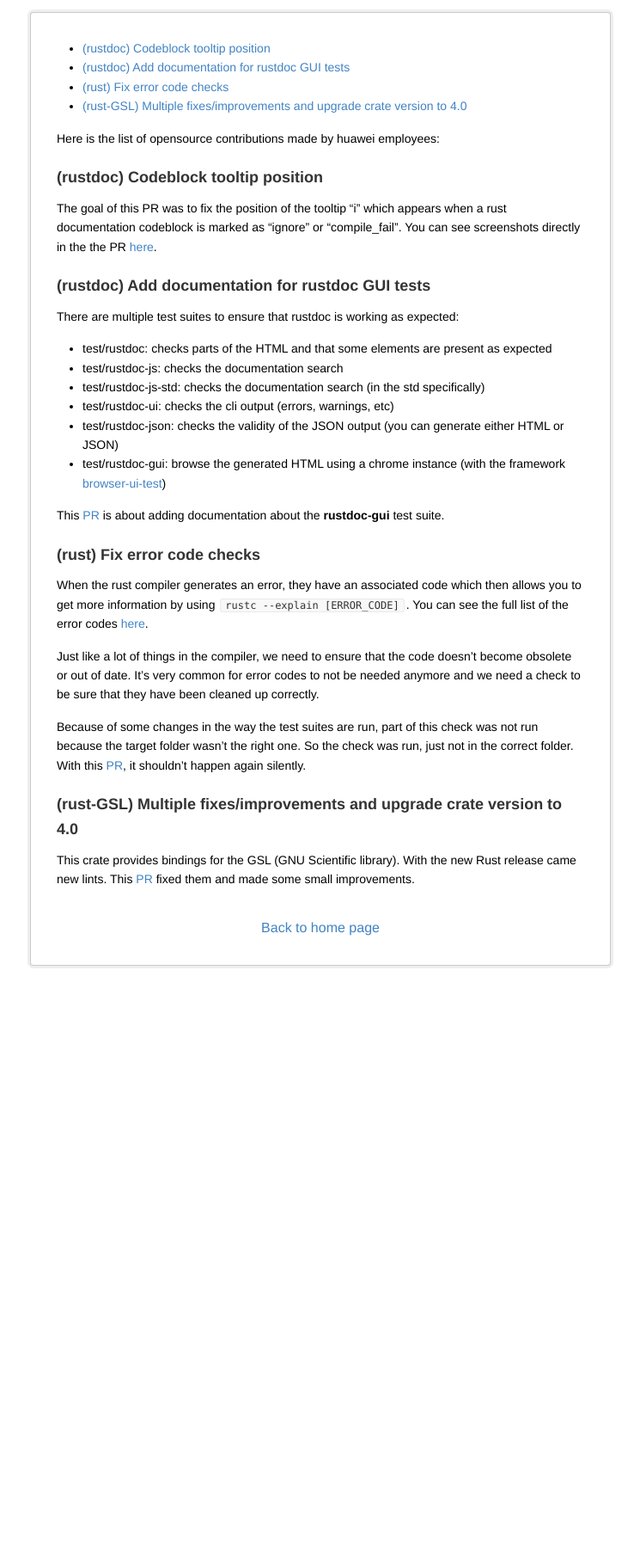
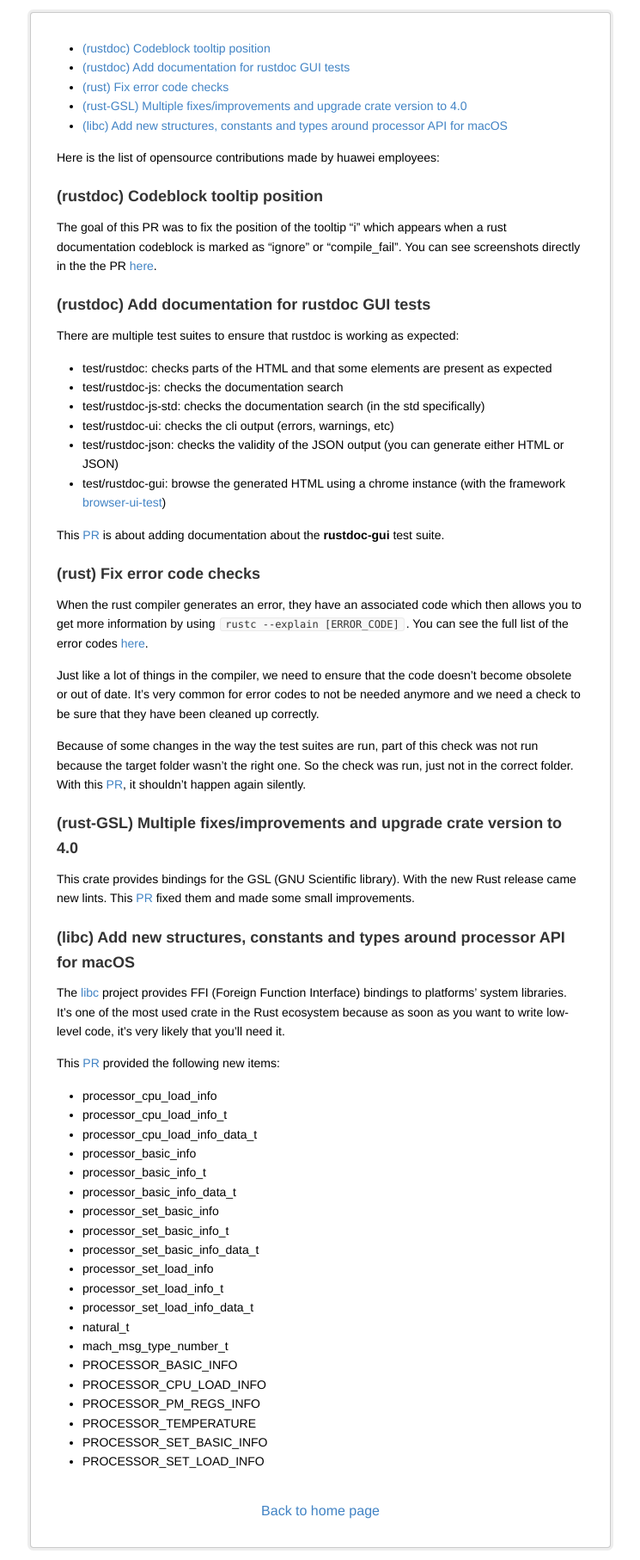
Before and after one commit to yijunyu/trusted-programming.github.io, a Jekyll site: the page built from articles/opensource-contributions.md, in a window 1280 px wide. Shown: the whole page at 86% size, without its empty margins (267-1012 px from the left). Built offline with Jekyll 4.4.1, drawn with Linux system fonts in a browser that asks for light colours; before the commit the page ends 1137 px from its top, so only the background shows below that.

Commit message:
Add libc contribution (#6)
Add libc contribution

```diff
--- a/articles/opensource-contributions.md
+++ b/articles/opensource-contributions.md
@@ -37,3 +37,29 @@
 ### (rust-GSL) Multiple fixes/improvements and upgrade crate version to 4.0
 
 This crate provides bindings for the GSL (GNU Scientific library). With the new Rust release came new lints. This [PR](https://github.com/GuillaumeGomez/rust-GSL/pull/97) fixed them and made some small improvements.
+
+### (libc) Add new structures, constants and types around processor API for macOS
+
+The [libc](https://github.com/rust-lang/libc/) project provides FFI (Foreign Function Interface) bindings to platforms' system libraries. It's one of the most used crate in the Rust ecosystem because as soon as you want to write low-level code, it's very likely that you'll need it.
+
+This [PR](https://github.com/rust-lang/libc/pull/2127) provided the following new items:
+ * processor_cpu_load_info
+ * processor_cpu_load_info_t
+ * processor_cpu_load_info_data_t
+ * processor_basic_info
+ * processor_basic_info_t
+ * processor_basic_info_data_t
+ * processor_set_basic_info
+ * processor_set_basic_info_t
+ * processor_set_basic_info_data_t
+ * processor_set_load_info
+ * processor_set_load_info_t
+ * processor_set_load_info_data_t
+ * natural_t
+ * mach_msg_type_number_t
+ * PROCESSOR_BASIC_INFO
+ * PROCESSOR_CPU_LOAD_INFO
+ * PROCESSOR_PM_REGS_INFO
+ * PROCESSOR_TEMPERATURE
+ * PROCESSOR_SET_BASIC_INFO
+ * PROCESSOR_SET_LOAD_INFO
```
